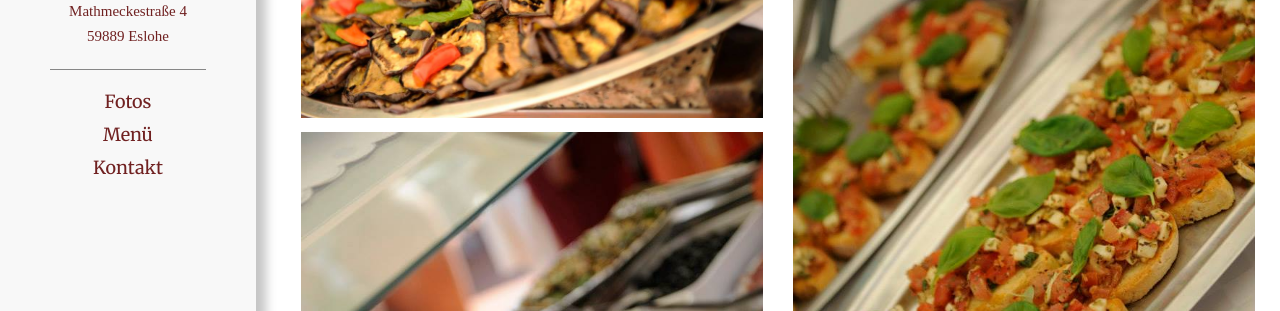
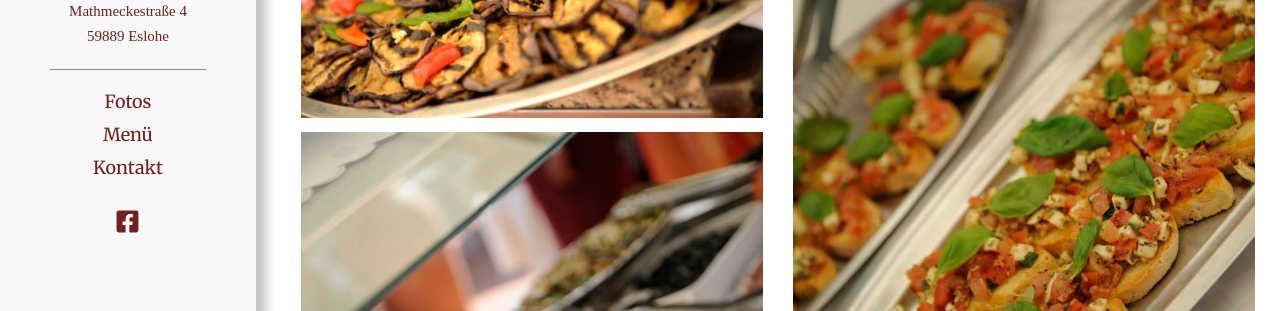
Before and after one commit to PizzeriaBeiToni/pizzeriabeitoni, a Next.js app: page / in a window 1280 px wide. Shown: the part 215-526 px from the top of the page. Built offline with nearby package versions, Linux system fonts and the light colour scheme; a web font is replaced by a local one.

Commit message:
Refactored components

```diff
--- a/components/Sidebar/Sidebar.module.sass
+++ b/components/Sidebar/Sidebar.module.sass
@@ -61,10 +61,14 @@ $max-folding-width: 1150px
     display: flex
     flex-direction: column
     a
+        color: $primary
         font-family: "Merriweather", serif
         font-size: 18px
         cursor: pointer
         text-align: center
+    .facebookLink
+        margin-top: 20px
+        font-size: 25px !important
 
 .menuButton
     justify-self: right
--- a/components/Sidebar/Sidebar.tsx
+++ b/components/Sidebar/Sidebar.tsx
@@ -3,6 +3,39 @@ import React, {useState} from "react";
 import {motion} from "framer-motion";
 import {useMaxWidth} from "@/dimensions";
 import {GiKnifeFork as MenuIcon} from "react-icons/gi";
+import {FaFacebookSquare as FacebookIcon} from "react-icons/fa";
+
+
+const AddressSection: React.FC = () => (
+    <div className={styles.address}>
+        <a target="_blank" href="https://goo.gl/maps/WtdewpnyvgqJamHG6">
+            Mathmeckestraße 4 <br />
+            59889 Eslohe
+        </a>
+    </div>
+);
+
+
+const LinksSection: React.FC = () => (
+    <div className={styles.links}>
+        <a>
+            Fotos
+        </a>
+        <a>
+            Menü
+        </a>
+        <a>
+            Kontakt
+        </a>
+        <a
+            className={styles.facebookLink}
+            target="_blank"
+            href="https://www.facebook.com/people/Restaurant-Pizzeria-Bei-Toni/100062113045315/"
+        >
+            <FacebookIcon />
+        </a>
+    </div>
+);
 
 
 const Sidebar: React.FC = () => {
@@ -39,25 +72,11 @@ const Sidebar: React.FC = () => {
                     transition={{ type: 'ease', duration: 0.5 }}
                 >
                     {/* Address */}
-                    <div className={styles.address}>
-                        <a href="https://goo.gl/maps/WtdewpnyvgqJamHG6">
-                            Mathmeckestraße 4 <br />
-                            59889 Eslohe
-                        </a>
-                    </div>
+                    <AddressSection />
 
                     {/* Links */}
-                    <div className={styles.links}>
-                        <a>
-                            Fotos
-                        </a>
-                        <a>
-                            Menü
-                        </a>
-                        <a>
-                            Kontakt
-                        </a>
-                    </div>
+                    <LinksSection />
+
                 </motion.div>
 
             </motion.div>
@@ -78,25 +97,10 @@ const Sidebar: React.FC = () => {
             </div>
 
             {/* Address */}
-            <div className={styles.address}>
-                <a href="https://goo.gl/maps/WtdewpnyvgqJamHG6">
-                    Mathmeckestraße 4 <br />
-                    59889 Eslohe
-                </a>
-            </div>
+            <AddressSection />
 
             {/* Links */}
-            <div className={styles.links}>
-                <a>
-                    Fotos
-                </a>
-                <a>
-                    Menü
-                </a>
-                <a>
-                    Kontakt
-                </a>
-            </div>
+            <LinksSection />
 
         </motion.div>
     );
```
